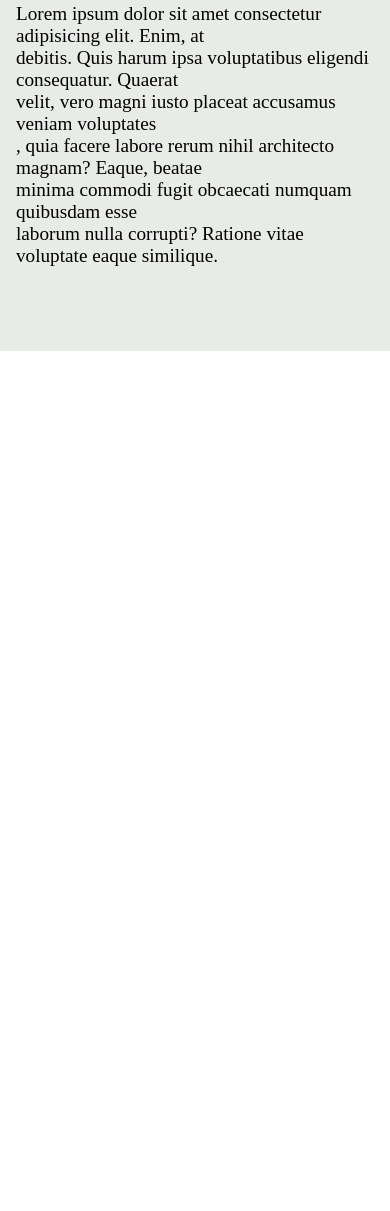
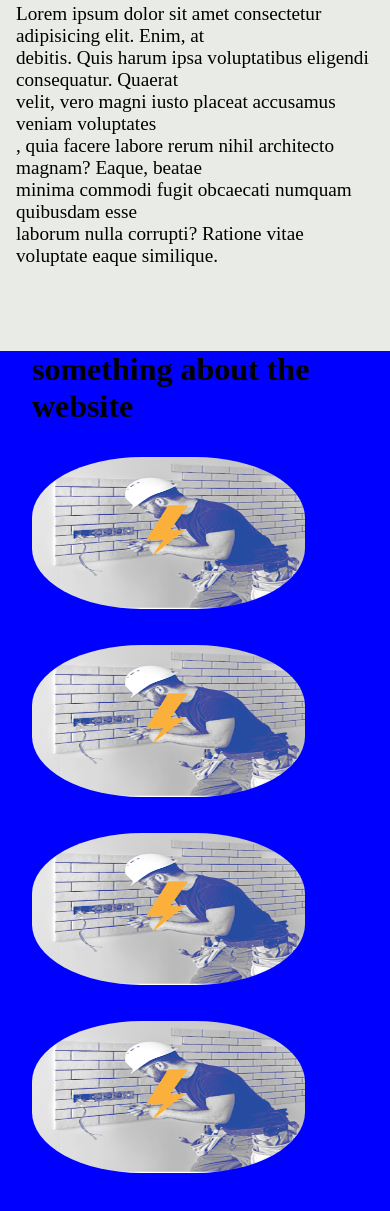
Before and after one commit to M76350/my-project, a plain HTML site: page index.html in a window 390 px wide. Shown: the part 1453-2664 px from the top of the page. Before the commit the page ends 1804 px from the top, so only its background shows below. Drawn offline with Linux system fonts and the light colour scheme.

Commit message:
first task1

```diff
--- a/index.html
+++ b/index.html
@@ -31,5 +31,19 @@
     <img src="./man.PNG" alt="" srcset="">
     <p>Lorem ipsum dolor sit amet consectetur adipisicing elit. Enim, at <br>debitis. Quis harum ipsa voluptatibus eligendi consequatur. Quaerat<br> velit, vero magni iusto placeat accusamus veniam voluptates<br>, quia facere labore rerum nihil architecto magnam? Eaque, beatae<br> minima commodi fugit obcaecati numquam quibusdam esse<br> laborum nulla corrupti? Ratione vitae voluptate eaque similique.</p>
   </div>
+  <div class="more">
+    <h1>something about the website</h1>
+    <img src="./man.PNG" alt="" srcset="">
+
+    <img src="./man.PNG" alt="" srcset="">
+
+
+    <img src="./man.PNG" alt="" srcset="">
+
+    <img src="./man.PNG" alt="" srcset="">
+
+
+
+  </div>
 </body>
 </html>
--- a/style.css
+++ b/style.css
@@ -143,3 +143,46 @@ nav{
   }
 
 }
+.more{
+  background: #c62727;
+  width: 100%;
+  height: 60vh;
+  display: flex;
+  display: block;
+  justify-content: space-evenly;
+
+}
+/* .more button{
+  font-size: 15px;
+} */
+.more img{
+  margin: 0;
+  padding: 0;
+  width: 20vw;
+  margin-left: 2rem;
+ margin-top: 2rem;
+ border-radius: 35%;
+}
+.more h1{
+  font-size: 3vw;
+  margin-left: 1em;
+}
+.more img:hover{
+  transform: scale(1.1);
+  border-radius: 40%;
+}
+@media (max-width:600px) {
+  .more{
+    display: inline-block;
+    background-color: blue;
+    height: 105vh;
+  }
+  .more h1{
+    font-size: 2rem;
+  }
+  .more img{
+    width: 70vw;
+    height: 18vh;
+    border-radius:40%;
+  }
+}
```
